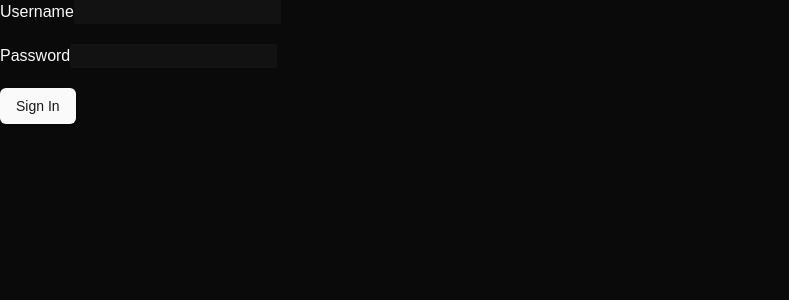
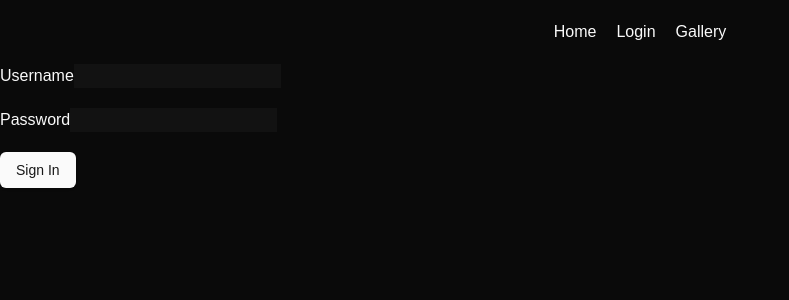
Before and after one commit to PeterPoterek/tww-nextjs, a Next.js app: page /login in a window 1280 px wide. Shown: the top 300 px of the page, without its empty margins (0-789 px from the left). Built offline with nearby package versions, Linux system fonts and the light colour scheme.

Commit message:
simple navbar

```diff
--- a/app/api/uploadthing/core.ts
+++ b/app/api/uploadthing/core.ts
@@ -1,9 +1,10 @@
 import { createUploadthing, type FileRouter } from "uploadthing/next";
 import { UploadThingError } from "uploadthing/server";
+import { auth } from "@/app/auth";
 
 const f = createUploadthing();
 
-const auth = (req: Request) => ({ id: "fakeId" }); // Fake auth function
+// const auth = (req: Request) => ({ id: "fakeId" }); // Fake auth function
 
 // FileRouter for your app, can contain multiple FileRoutes
 export const ourFileRouter = {
@@ -12,13 +13,14 @@ export const ourFileRouter = {
     // Set permissions and file types for this FileRoute
     .middleware(async ({ req }) => {
       // This code runs on your server before upload
-      const user = await auth(req);
+      const session = await auth();
 
-      // If you throw, the user will not be able to upload
-      if (!user) throw new UploadThingError("Unauthorized");
+      if (!session || !session.user) {
+        throw new UploadThingError("Unauthorized");
+      }
 
-      // Whatever is returned here is accessible in onUploadComplete as `metadata`
-      return { userId: user.id };
+      // Return user ID to pass to the onUploadComplete callback
+      return { userId: session.user.id };
     })
     .onUploadComplete(async ({ metadata, file }) => {
       // This code RUNS ON YOUR SERVER after upload
--- a/app/layout.tsx
+++ b/app/layout.tsx
@@ -4,6 +4,7 @@ import "./globals.css";
 
 import { ThemeProvider } from "@/components/ui/theme-provider";
 import { Toaster } from "@/components/ui/toaster";
+import Navbar from "@/components/navbar";
 
 const geistSans = localFont({
   src: "./fonts/GeistVF.woff",
@@ -30,6 +31,7 @@ export default function RootLayout({
     <html lang="en" suppressHydrationWarning>
       <body className={`${geistSans.variable} ${geistMono.variable} antialiased`}>
         <ThemeProvider attribute="class" defaultTheme="dark" enableSystem disableTransitionOnChange>
+          <Navbar />
           {children}
           <Toaster />
         </ThemeProvider>
--- a/app/page.tsx
+++ b/app/page.tsx
@@ -1,4 +1,9 @@
+import { auth } from "./auth";
+
 export default async function Home() {
+  const session = await auth();
+  console.log(session);
+
   return (
     <>
       <h1>Home Page</h1>
--- /dev/null
+++ b/components/navbar.tsx
@@ -0,0 +1,21 @@
+import Link from "next/link";
+
+const Navbar = () => {
+  return (
+    <div>
+      <menu className="flex gap-5 justify-center items-center p-5">
+        <li>
+          <Link href="/">Home</Link>
+        </li>
+        <li>
+          <Link href="/login">Login</Link>
+        </li>
+        <li>
+          <Link href="/gallery">Gallery</Link>
+        </li>
+      </menu>
+    </div>
+  );
+};
+
+export default Navbar;
--- a/components/upload.tsx
+++ b/components/upload.tsx
@@ -1,6 +1,6 @@
 "use client";
 
-import { UploadButton } from "@/lib/uploadthing";
+import { UploadButton } from "@/lib/image-upload";
 
 const Upload = () => {
   return (
```
Also changed, not shown: lib/image-upload.ts (renamed from lib/uploadthing.ts), 1 other file (tests, documents, lock files or other folders).
